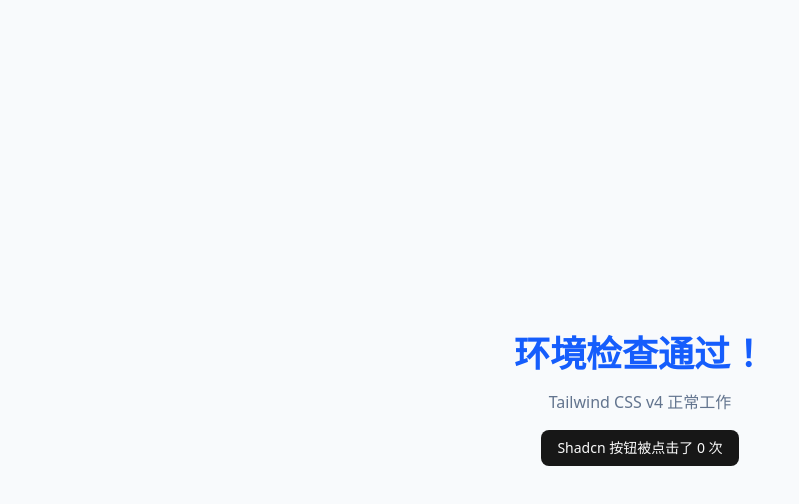
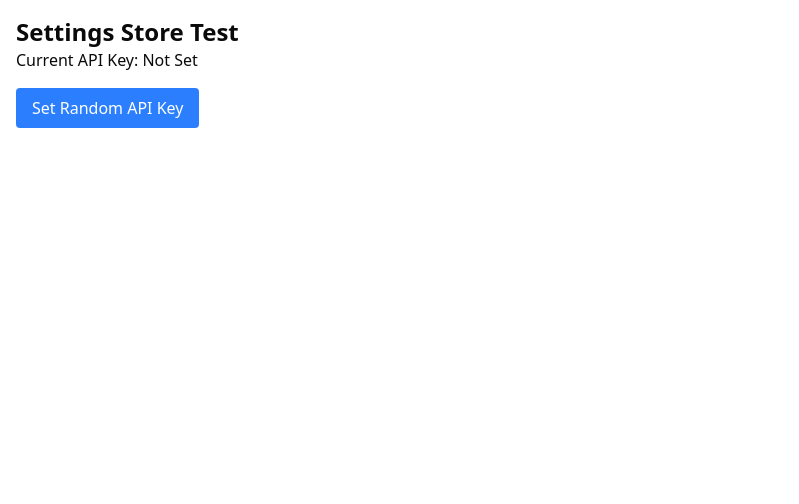
Before and after one commit to felixlaodan/LLM-ChatBox-React-new, a React (Vite) app: page / in a window 1280 px wide. Shown: the top 504 px of the page, without its empty margins (0-799 px from the left). Built offline with nearby package versions, Linux system fonts and the light colour scheme.

Commit message:
阶段2.1完成

```diff
--- a/src/App.tsx
+++ b/src/App.tsx
@@ -12,23 +12,55 @@
 
 // export default App
 
-import { Button } from "@/components/ui/button" // 👈 测试 alias 是否工作
-import { useState } from "react"
+// import { Button } from "@/components/ui/button" // 👈 测试 alias 是否工作
+// import { useState } from "react"
+
+// function App() {
+//   const [count, setCount] = useState(0)
+
+//   return (
+//     <div className="flex h-screen w-full items-center justify-center bg-slate-50">
+//       <div className="text-center space-y-4">
+//         <h1 className="text-4xl font-bold text-blue-600">环境检查通过！</h1>
+//         <p className="text-slate-500">Tailwind CSS v4 正常工作</p>
+//         <Button onClick={() => setCount(c => c + 1)}>
+//           Shadcn 按钮被点击了 {count} 次
+//         </Button>
+//       </div>
+//     </div>
+//   )
+// }
+
+// export default App
+
+// src/App.tsx 的临时测试代码
+import { useEffect } from 'react';
+import { useSettingsStore } from '@/store/useSettingsStore';
 
 function App() {
-  const [count, setCount] = useState(0)
+  const { settings, updateSettings } = useSettingsStore();
+
+  useEffect(() => {
+    // 打印当前的设置，看看是否读取到了默认值或之前保存的值
+    console.log('Current Settings:', settings);
+
+    // 把 Store 挂载到 window 对象上，方便在控制台调试
+    // @ts-expect-error for debugging purposes
+    window.useSettingsStore = useSettingsStore;
+  }, [settings]);
 
   return (
-    <div className="flex h-screen w-full items-center justify-center bg-slate-50">
-      <div className="text-center space-y-4">
-        <h1 className="text-4xl font-bold text-blue-600">环境检查通过！</h1>
-        <p className="text-slate-500">Tailwind CSS v4 正常工作</p>
-        <Button onClick={() => setCount(c => c + 1)}>
-          Shadcn 按钮被点击了 {count} 次
-        </Button>
-      </div>
+    <div className="p-4">
+      <h1 className="text-2xl font-bold">Settings Store Test</h1>
+      <p>Current API Key: {settings.apiKey || 'Not Set'}</p>
+      <button
+        className="bg-blue-500 text-white px-4 py-2 rounded mt-4"
+        onClick={() => updateSettings({ apiKey: 'test-key-' + Date.now() })}
+      >
+        Set Random API Key
+      </button>
     </div>
-  )
+  );
 }
 
-export default App
+export default App;
--- /dev/null
+++ b/src/store/useSettingsStore.ts
@@ -0,0 +1,43 @@
+// src/store/useSettingsStore.ts
+
+import { create } from 'zustand';
+import { persist, createJSONStorage } from 'zustand/middleware';
+import { type Settings, DEFAULT_SETTINGS } from '@/types';
+
+interface SettingsState {
+  settings: Settings;
+  // Actions
+  updateSettings: (partialSettings: Partial<Settings>) => void;
+  resetSettings: () => void;
+}
+
+export const useSettingsStore = create<SettingsState>()(
+  persist(
+    (set) => ({
+      settings: DEFAULT_SETTINGS,
+
+      updateSettings: (partialSettings) =>
+        set((state) => ({
+          settings: { ...state.settings, ...partialSettings },
+        })),
+
+      resetSettings: () =>
+        set(() => ({
+          settings: DEFAULT_SETTINGS,
+        })),
+    }),
+    {
+      name: 'llm-settings-storage', // localStorage 中的 key 名称
+      storage: createJSONStorage(() => localStorage), // 指定使用 localStorage
+    }
+  )
+);
+
+// const useSettingsStore = create<SettingsState>()(
+//     persist(
+//         (set) => ({}),
+//         {
+
+//         }
+//     )
+// )
--- /dev/null
+++ b/src/types/index.ts
@@ -0,0 +1,41 @@
+// src/types/index.ts
+
+export type Role = 'user' | 'assistant' | 'system';
+
+export interface Message {
+  id: string;
+  role: Role;
+  content: string;
+  timestamp: number;
+  // 预留字段：思考过程（用于 DeepSeek R1 等推理模型）
+  reasoning_content?: string;
+  // 预留字段：是否正在加载/生成中
+  loading?: boolean;
+}
+
+export interface Conversation {
+  id: string;
+  title: string;
+  messages: Message[];
+  createdAt: number;
+  updatedAt: number;
+}
+
+export interface Settings {
+  apiKey: string;
+  model: string;
+  temperature: number;
+  topP: number;
+  maxTokens: number;
+  stream: boolean;
+}
+
+// 默认设置常量
+export const DEFAULT_SETTINGS: Settings = {
+  apiKey: '',
+  model: 'deepseek-ai/DeepSeek-R1', // 默认模型，可根据需求修改
+  temperature: 0.7,
+  topP: 0.9,
+  maxTokens: 2000,
+  stream: true,
+};
```
